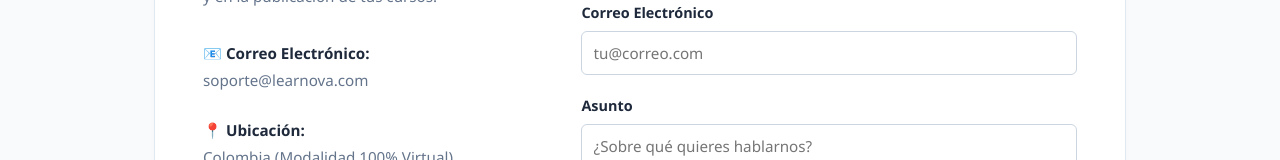
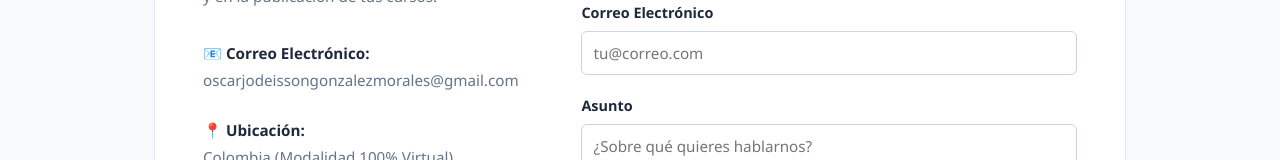
Before and after one commit to Jodeisson/Proyecto-LearNova, a plain HTML site: page LearNova/contact.html in a window 1280 px wide. Shown: the part 426-586 px from the top of the page. Drawn offline with Linux system fonts and the light colour scheme.

Commit message:
Corrección - Netlify

```diff
--- a/LearNova/contact.html
+++ b/LearNova/contact.html
@@ -36,7 +36,7 @@
 
                 <div class="info-item">
                     <strong>📧 Correo Electrónico:</strong>
-                    <span>soporte@learnova.com</span>
+                    <span>oscarjodeissongonzalezmorales@gmail.com</span>
                 </div>
                 <div class="info-item">
                     <strong>📍 Ubicación:</strong>
```
Also changed, not shown: 1 other file.
